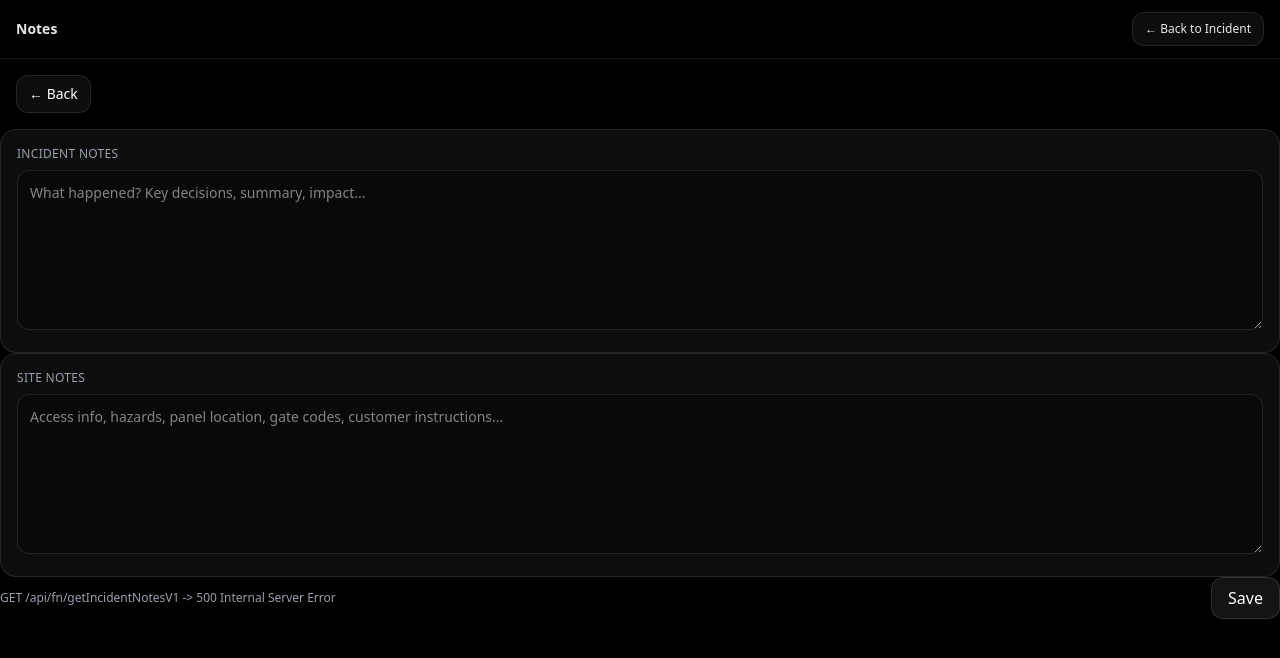
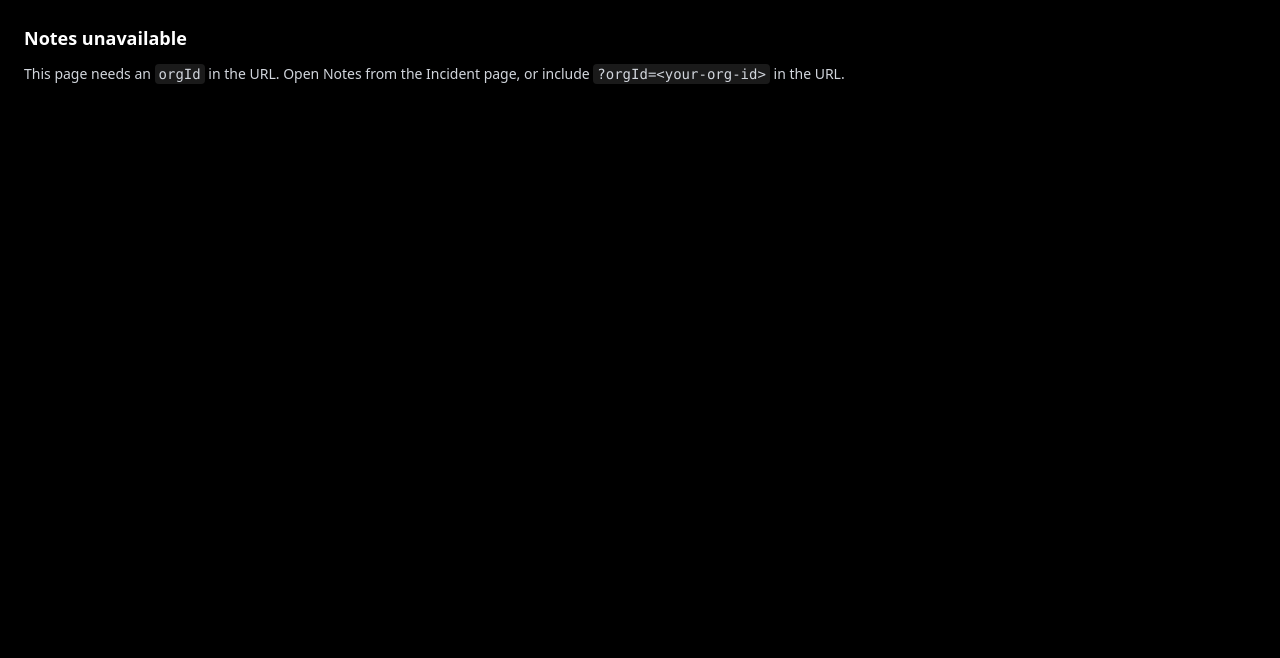
Before and after one commit to nkesseru/peakops-site, a Next.js app in the folder next-app/: page /incidents/1/notes in a window 1280 px wide. Shown: the top 658 px of the page. Built offline with nearby package versions, Linux system fonts and the light colour scheme; no server answers.

Commit message:
fix: propagate orgId to Notes page from URL searchParams (#16)

```diff
--- a/next-app/app/incidents/[incidentId]/IncidentClient.tsx
+++ b/next-app/app/incidents/[incidentId]/IncidentClient.tsx
@@ -2604,7 +2604,11 @@ useEffect(() => {
 	  hasEvidence={_hasEvidence}
 	  hasNotes={_hasNotes}
 	  hasApproved={_hasApproved}
-	  onOpenNotes={() => router.push("/incidents/" + incidentId + "/notes")}
+	  onOpenNotes={() => {
+    const o = String(sp?.get("orgId") || "").trim();
+    const qs = o ? `?orgId=${encodeURIComponent(o)}` : "";
+    router.push(`/incidents/${incidentId}/notes${qs}`);
+  }}
 	  onAddEvidence={() => {
       if (isClosed) return toast("Incident is closed (read-only).", 2600);
       if (!hasActiveFieldJobs) return toast("No active field jobs. Reset demo or create/open a job first.", 3000);
@@ -3163,7 +3167,11 @@ useEffect(() => {
                 ? "bg-indigo-500/14 border-indigo-300/25 text-indigo-100"
                 : "bg-white/6 border-white/12 text-gray-200 hover:bg-white/10")
             }
-            onClick={() => { try { router.push("/incidents/" + incidentId + "/notes"); } catch {} }}
+            onClick={() => { try {
+              const o = String(sp?.get("orgId") || "").trim();
+              const qs = o ? `?orgId=${encodeURIComponent(o)}` : "";
+              router.push(`/incidents/${incidentId}/notes${qs}`);
+            } catch {} }}
             title={_hasNotes ? "Notes saved (done)" : "Write notes"}>
             Notes
           </button>
--- a/next-app/app/incidents/[incidentId]/notes/page.tsx
+++ b/next-app/app/incidents/[incidentId]/notes/page.tsx
@@ -1,6 +1,31 @@
 import NotesClient from "./NotesClient";
 
-export default async function NotesPage({ params }: { params: Promise<{ incidentId: string }> }) {
+export default async function NotesPage({
+  params,
+  searchParams,
+}: {
+  params: Promise<{ incidentId: string }>;
+  searchParams: Promise<{ orgId?: string | string[] }>;
+}) {
   const { incidentId } = await params;
-  return <NotesClient incidentId={incidentId} orgId="org_001" />;
+  const sp = await searchParams;
+  const raw = Array.isArray(sp.orgId) ? sp.orgId[0] : sp.orgId;
+  const orgId = String(raw || "").trim();
+
+  if (!orgId) {
+    return (
+      <main className="min-h-screen bg-black text-white">
+        <div className="p-6 space-y-3">
+          <h1 className="text-lg font-semibold">Notes unavailable</h1>
+          <p className="text-sm text-gray-300">
+            This page needs an <code className="px-1 py-0.5 rounded bg-white/10">orgId</code> in the URL.
+            Open Notes from the Incident page, or include{" "}
+            <code className="px-1 py-0.5 rounded bg-white/10">?orgId=&lt;your-org-id&gt;</code> in the URL.
+          </p>
+        </div>
+      </main>
+    );
+  }
+
+  return <NotesClient incidentId={incidentId} orgId={orgId} />;
 }
--- a/next-app/app/incidents/[incidentId]/review/ReviewClient.tsx
+++ b/next-app/app/incidents/[incidentId]/review/ReviewClient.tsx
@@ -1,7 +1,7 @@
 "use client";
 
 import { useEffect, useMemo, useRef, useState } from "react";
-import { useRouter } from "next/navigation";
+import { useRouter, useSearchParams } from "next/navigation";
 import { enqueueSupervisorRequestUpdate, enqueueSupervisorRequestClear, outboxFlushSupervisorRequests } from "@/lib/offlineOutbox";
 import {
   clearRememberedFunctionsBase,
@@ -311,6 +311,7 @@ function getTileMedia(ev: EvidenceDoc): TileMedia {
 
 export default function ReviewClient({ incidentId }: { incidentId: string }) {
   const router = useRouter();
+  const sp = useSearchParams();
 
   // PEAKOPS_REVIEW_QUEUE_V1
   const [queueItems, setQueueItems] = useState<Array<{ incidentId: string; orgId: string }>>([]);
@@ -1114,7 +1115,11 @@ export default function ReviewClient({ incidentId }: { incidentId: string }) {
             </button>
             <button
               className="px-3 py-2 rounded-xl bg-blue-600/20 border border-blue-400/20 text-blue-100 hover:bg-blue-600/25 text-sm"
-              onClick={() => router.push(`/incidents/${incidentId}/notes`)}
+              onClick={() => {
+                const o = String(sp?.get("orgId") || "").trim();
+                const qs = o ? `?orgId=${encodeURIComponent(o)}` : "";
+                router.push(`/incidents/${incidentId}/notes${qs}`);
+              }}
             >
               📝 Notes
             </button>
```
